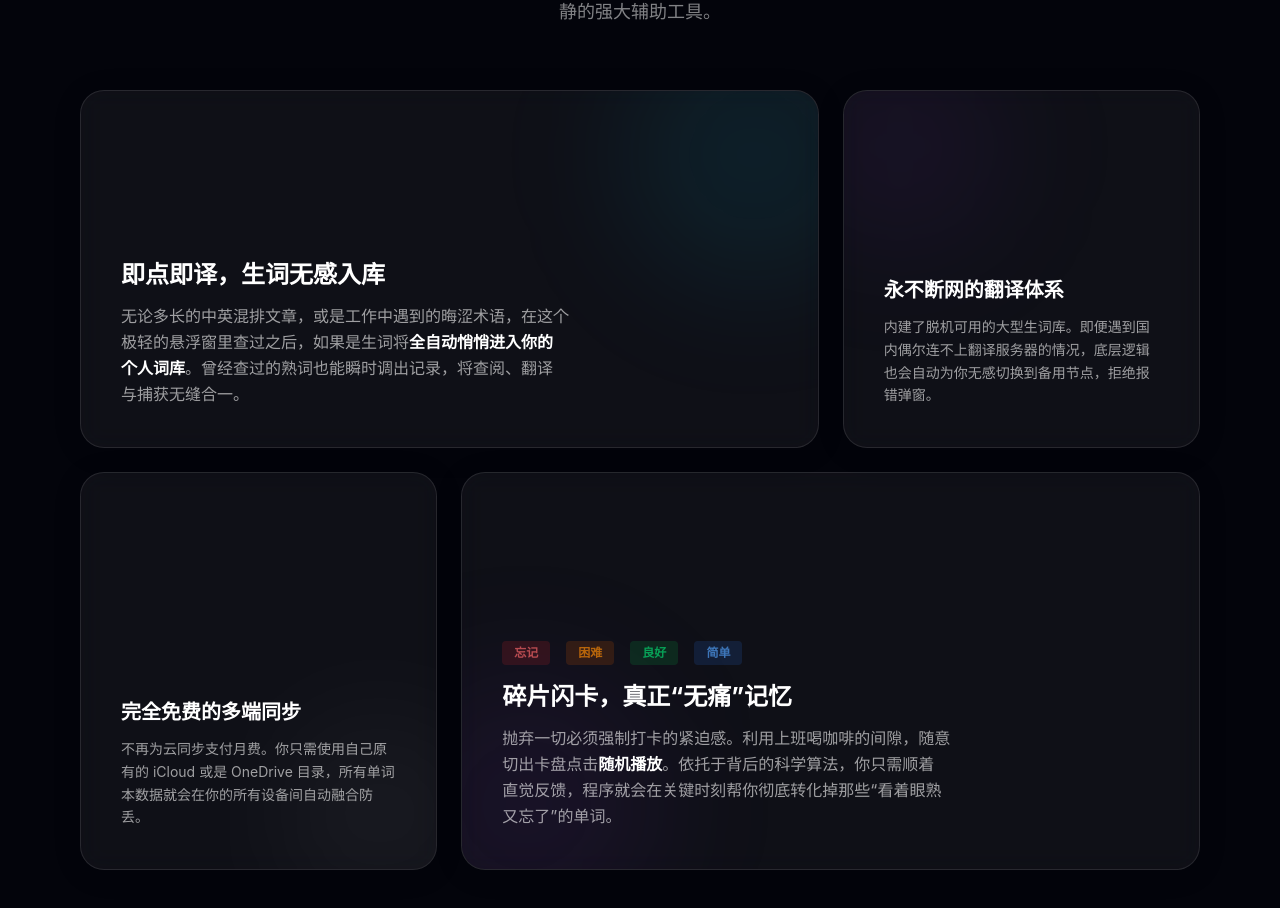
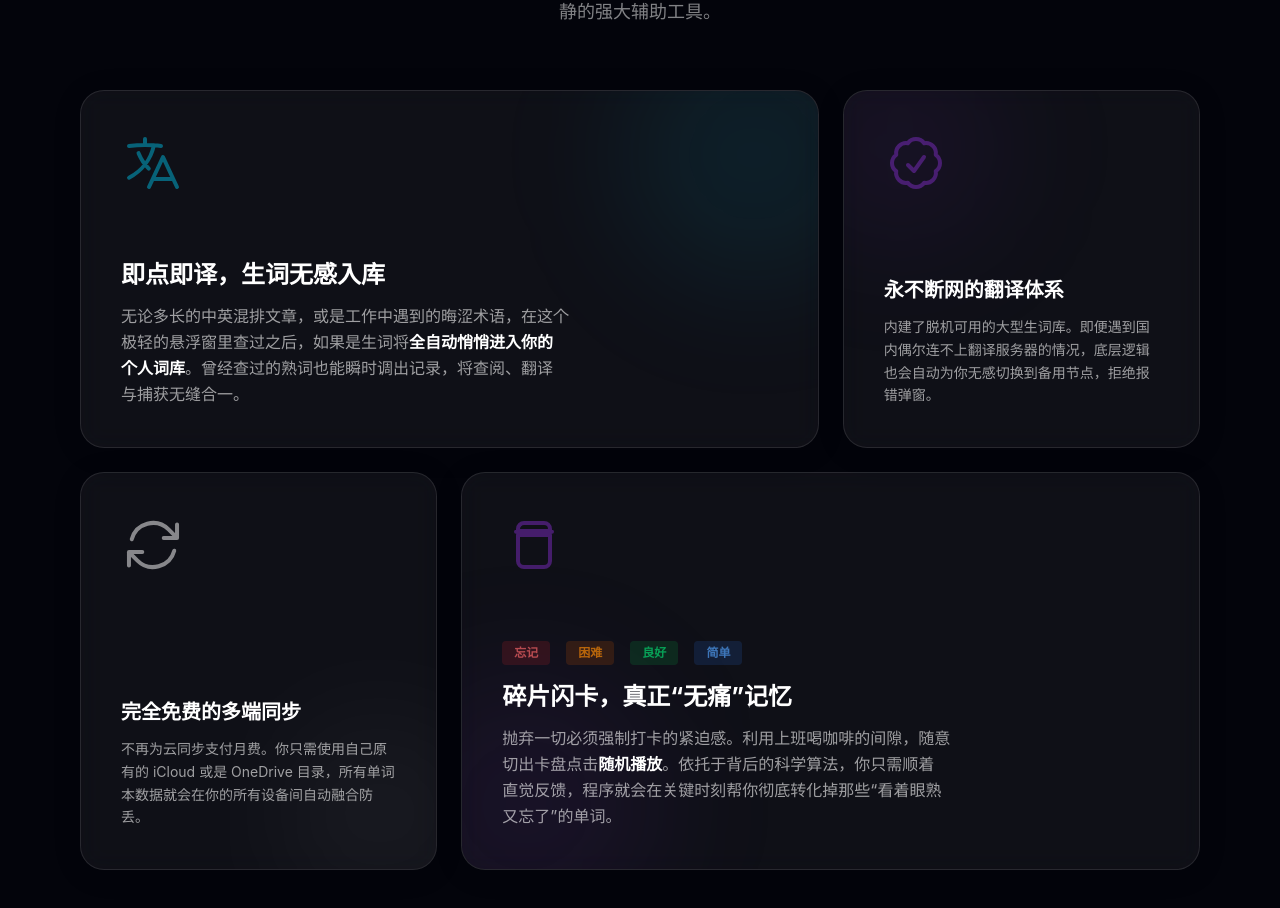
Before and after one commit to janzlu/dict-app-web, a React (Vite) app: page / in a window 1280 px wide. Shown: the part 990-1898 px from the top of the page. Built offline with nearby package versions, Linux system fonts and the light colour scheme.

Commit message:
feat: design bento grid icons for visual hierarchy

```diff
--- a/src/components/FeaturesBento.jsx
+++ b/src/components/FeaturesBento.jsx
@@ -19,11 +19,16 @@ const FeaturesBento = () => {
           className="md:col-span-2 glass-panel rounded-3xl p-10 relative overflow-hidden group hover:border-white/20 transition-all duration-500">
           <div className="absolute top-0 right-0 -mr-16 -mt-16 w-64 h-64 bg-neon-blue/10 rounded-full blur-3xl group-hover:bg-neon-blue/20 transition-all duration-700"></div>
 
-          <div className="relative z-10 h-full flex flex-col justify-end pt-32">
+          <div className="relative z-10 h-full flex flex-col justify-between">
+            <svg className="w-16 h-16 text-neon-blue opacity-50 group-hover:opacity-100 group-hover:scale-110 transition-all duration-500" fill="none" viewBox="0 0 24 24" stroke="currentColor" strokeWidth="1.5">
+              <path strokeLinecap="round" strokeLinejoin="round" d="m10.5 21 5.25-11.25L21 21m-9-3h7.5M3 5.621a48.474 48.474 0 0 1 6-.371m0 0c1.12 0 2.233.038 3.334.114M9 5.25V3m3.334 2.364C11.176 10.658 7.69 15.08 3 17.502m9.334-12.138c.896.061 1.785.147 2.666.257m-4.589 8.495a18.023 18.023 0 0 1-3.827-5.802" />
+            </svg>
+            <div className="mt-16">
               <h3 className="text-2xl font-bold mb-3 text-white">即点即译，生词无感入库</h3>
               <p className="text-white/60 leading-relaxed max-w-md">
                 无论多长的中英混排文章，或是工作中遇到的晦涩术语，在这个极轻的悬浮窗里查过之后，如果是生词将<strong className="text-white">全自动悄悄进入你的个人词库</strong>。曾经查过的熟词也能瞬时调出记录，将查阅、翻译与捕获无缝合一。
               </p>
+            </div>
           </div>
         </motion.div>
 
@@ -36,11 +41,16 @@ const FeaturesBento = () => {
           className="md:col-span-1 glass-panel rounded-3xl p-10 relative overflow-hidden group hover:border-white/20 transition-all duration-500">
           <div className="absolute top-0 left-0 -ml-10 -mt-10 w-48 h-48 bg-neon-purple/10 rounded-full blur-3xl group-hover:bg-neon-purple/20 transition-all duration-700"></div>
 
-          <div className="relative z-10 h-full flex flex-col justify-end pt-32">
+          <div className="relative z-10 h-full flex flex-col justify-between">
+            <svg className="w-16 h-16 text-neon-purple opacity-50 group-hover:opacity-100 group-hover:scale-110 transition-all duration-500" fill="none" viewBox="0 0 24 24" stroke="currentColor" strokeWidth="1.5">
+              <path strokeLinecap="round" strokeLinejoin="round" d="M9 12.75L11.25 15 15 9.75M21 12c0 1.268-.63 2.39-1.593 3.068a3.745 3.745 0 01-1.043 3.296 3.745 3.745 0 01-3.296 1.043A3.745 3.745 0 0112 21c-1.268 0-2.39-.63-3.068-1.593a3.746 3.746 0 01-3.296-1.043 3.745 3.745 0 01-1.043-3.296A3.745 3.745 0 013 12c0-1.268.63-2.39 1.593-3.068a3.745 3.745 0 011.043-3.296 3.746 3.746 0 013.296-1.043A3.746 3.746 0 0112 3c1.268 0 2.39.63 3.068 1.593a3.746 3.746 0 013.296 1.043 3.746 3.746 0 011.043 3.296A3.745 3.745 0 0121 12z" />
+            </svg>
+            <div className="mt-16">
               <h3 className="text-xl font-bold mb-3 text-white">永不断网的翻译体系</h3>
               <p className="text-white/60 leading-relaxed text-sm">
                 内建了脱机可用的大型生词库。即便遇到国内偶尔连不上翻译服务器的情况，底层逻辑也会自动为你无感切换到备用节点，拒绝报错弹窗。
               </p>
+            </div>
           </div>
         </motion.div>
 
@@ -53,11 +63,16 @@ const FeaturesBento = () => {
           className="md:col-span-1 glass-panel rounded-3xl p-10 relative overflow-hidden group hover:border-white/20 transition-all duration-500">
           <div className="absolute bottom-0 right-0 -mr-10 -mb-10 w-48 h-48 bg-white/5 rounded-full blur-3xl group-hover:bg-white/10 transition-all duration-700"></div>
 
-          <div className="relative z-10 h-full flex flex-col justify-end pt-32">
+          <div className="relative z-10 h-full flex flex-col justify-between">
+            <svg className="w-16 h-16 text-white opacity-50 group-hover:opacity-100 group-hover:scale-110 transition-all duration-500" fill="none" viewBox="0 0 24 24" stroke="currentColor" strokeWidth="1.5">
+              <path strokeLinecap="round" strokeLinejoin="round" d="M16.023 9.348h4.992v-.001M2.985 19.644v-4.992m0 0h4.992m-4.993 0 3.181 3.183a8.25 8.25 0 0 0 13.803-3.7M4.031 9.865a8.25 8.25 0 0 1 13.803-3.7l3.181 3.182m0-4.991v4.99" />
+            </svg>
+            <div className="mt-16">
               <h3 className="text-xl font-bold mb-3 text-white">完全免费的多端同步</h3>
               <p className="text-white/60 leading-relaxed text-sm">
                 不再为云同步支付月费。你只需使用自己原有的 iCloud 或是 OneDrive 目录，所有单词本数据就会在你的所有设备间自动融合防丢。
               </p>
+            </div>
           </div>
         </motion.div>
 
@@ -70,7 +85,12 @@ const FeaturesBento = () => {
           className="md:col-span-2 glass-panel rounded-3xl p-10 relative overflow-hidden group hover:border-white/20 transition-all duration-500">
           <div className="absolute bottom-0 left-0 -ml-16 -mb-16 w-64 h-64 bg-neon-purple/10 rounded-full blur-3xl group-hover:bg-neon-purple/20 transition-all duration-700"></div>
 
-          <div className="relative z-10 h-full flex flex-col justify-end pt-32">
+          <div className="relative z-10 h-full flex flex-col justify-between">
+            <svg className="w-16 h-16 text-neon-purple opacity-50 group-hover:opacity-100 group-hover:scale-110 transition-all duration-500" fill="none" viewBox="0 0 24 24" stroke="currentColor" strokeWidth="1.5">
+              <path strokeLinecap="round" strokeLinejoin="round" d="M6 6.878V6a2.25 2.25 0 012.25-2.25h7.5A2.25 2.25 0 0118 6v.878m-12 0c.235-.083.487-.128.75-.128h10.5c.263 0 .515.045.75.128m-12 0c-.235.083-.487.128-.75.128M18 6.878c.235.083.487.128.75.128M6 8.25V18A2.25 2.25 0 008.25 20.25h7.5A2.25 2.25 0 0018 18V8.25m-12 0h12" />
+            </svg>
+
+            <div className="mt-16">
               <div className="flex items-center gap-4 mb-4 opacity-70">
                 <span className="px-3 py-1 rounded bg-red-500/20 text-red-400 text-xs font-bold font-mono">忘记</span>
                 <span className="px-3 py-1 rounded bg-orange-500/20 text-orange-400 text-xs font-bold font-mono">困难</span>
@@ -82,6 +102,7 @@ const FeaturesBento = () => {
                 抛弃一切必须强制打卡的紧迫感。利用上班喝咖啡的间隙，随意切出卡盘点击<strong className="text-white">随机播放</strong>。依托于背后的科学算法，你只需顺着直觉反馈，程序就会在关键时刻帮你彻底转化掉那些“看着眼熟又忘了”的单词。
               </p>
             </div>
+          </div>
         </motion.div>
 
       </div>
```
Lines whose indentation alone changed are shown as unchanged.
